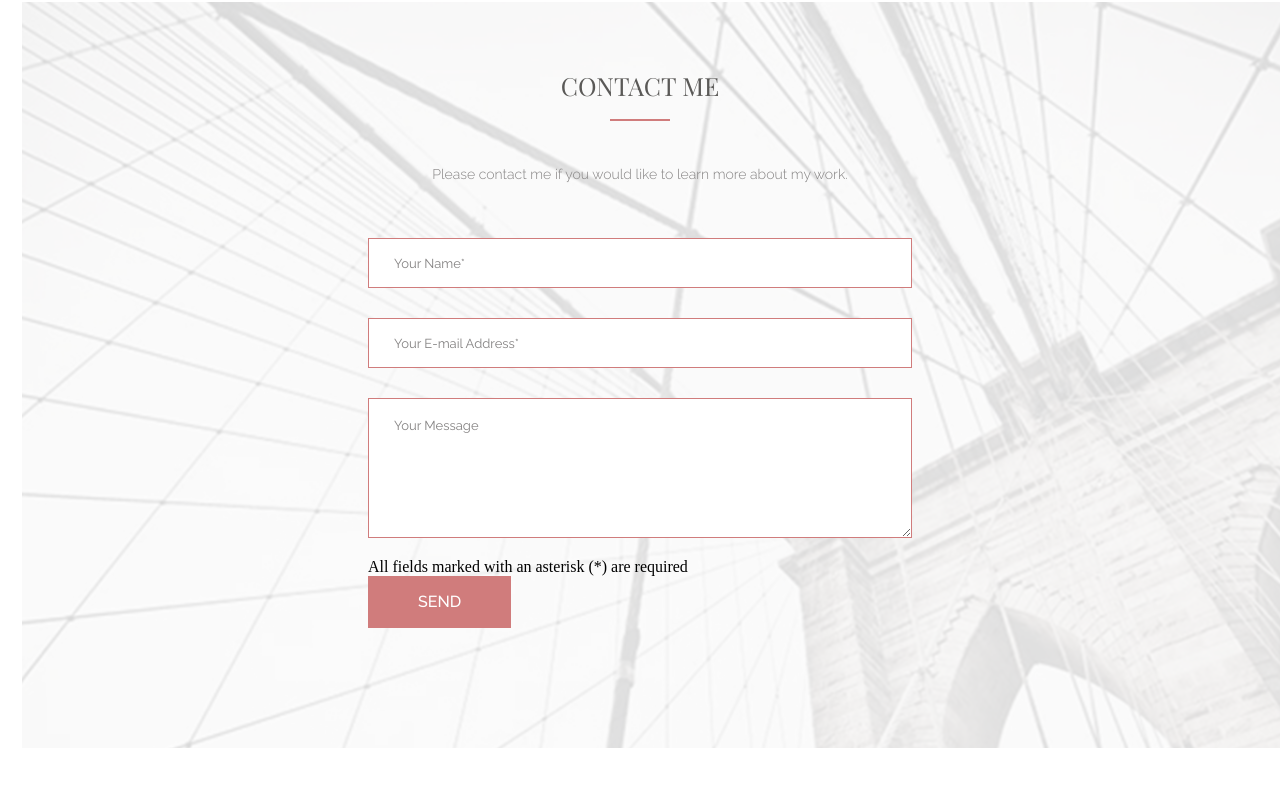
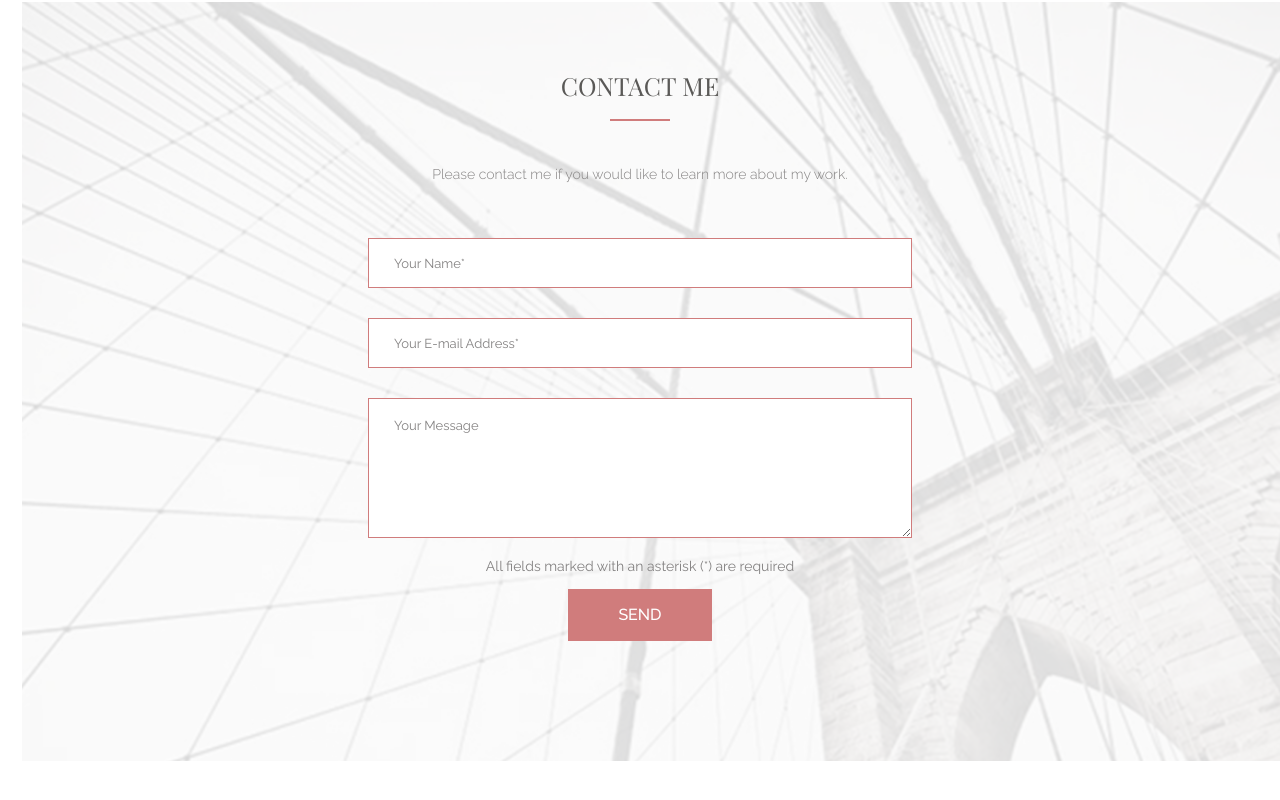
Before and after one commit to Marcin-L-Szczepanski/WebChallenge9, a website: page index.html in a window 1280 px wide. Shown: the part 4514-5314 px from the top of the page. Drawn offline with nearby package versions, Linux system fonts and the light colour scheme.

Commit message:
Layout form footer

```diff
--- a/index.html
+++ b/index.html
@@ -189,8 +189,10 @@
           <input class="form__input" type="email" name="email" id="email" placeholder="Your E-mail Address*" required>
           <label class="visually-hidden" for="message">Your Message</label>
           <textarea class="form__textarea" name="message" id="message" placeholder="Your Message"></textarea>
-          <p>All fields marked with an asterisk (*) are required</p>
-          <input class="button" type="button" value="Send">
+          <div class="form__footer">
+            <p class="form__instructions">All fields marked with an asterisk (*) are required</p>
+            <input class="button" type="button" value="Send">
+          </div>
         </form>
       </section>
     </main>
--- a/src/styles/6.blocks/_form.scss
+++ b/src/styles/6.blocks/_form.scss
@@ -19,4 +19,18 @@
   height: 140px;
   padding-top: 20px;
   }
+
+&__footer {
+  display: flex;
+  flex-direction: column;
+  justify-content: space-between;
+  align-items: center;
 }
+
+  &__instructions {
+    margin-bottom: 15px;
+    width: 100%;
+    @include font($size: 14px);
+    text-align: center;
+  }
+}
```
Also changed, not shown: dist/style.bundle.css.
